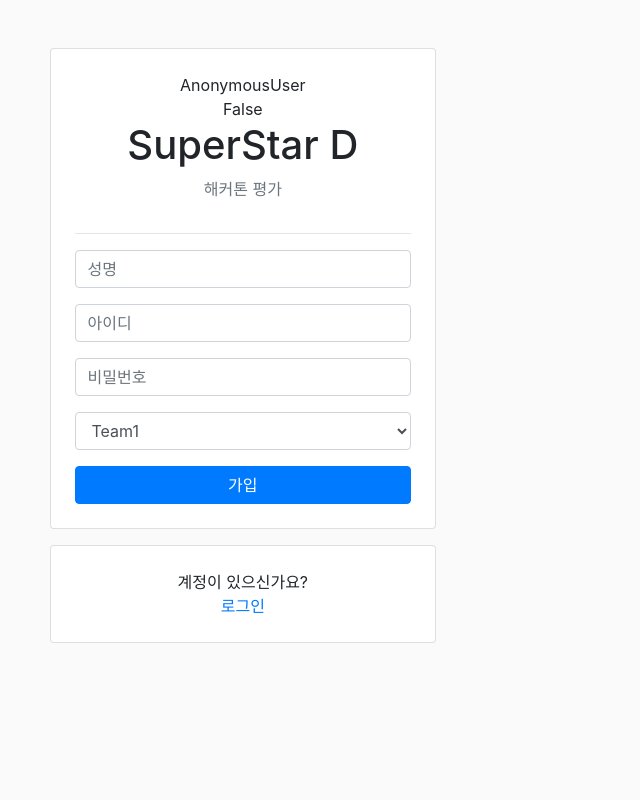
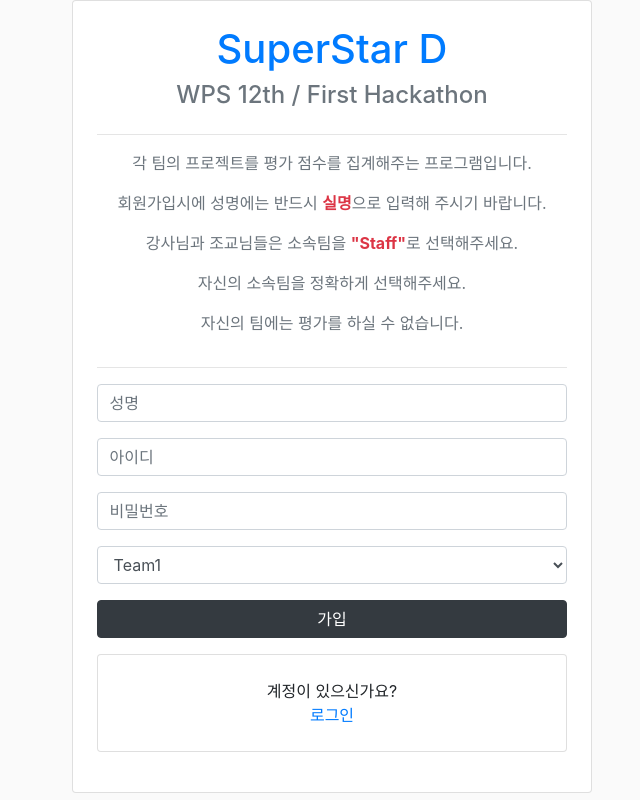
Before and after one commit to eqfwcev123/Team3_SuperStar_D, a Django app: page / in a window 1280 px wide. Shown: the whole page, without its empty margins (293-933 px from the left). Run offline with Django 3.2, Linux system fonts and the light colour scheme; some libraries are stand-ins or nearby versions.

Commit message:
회원가입, 로그인, 리스트 탬플릿 구현

```diff
--- a/app/templates/member/index.html
+++ b/app/templates/member/index.html
@@ -6,13 +6,16 @@
 {% endblock %}
 
 {% block content %}
-<div class="container-fluid">
-    <div class="col-6 offset-3 mt-5 col-lg-4 col-md-6 col-sm-8 col-10">
-        <div class="card text-center p-4">
-            <div>{{ request.user }}</div>
-            <div>{{ request.user.is_authenticated }}</div>
-            <h1>SuperStar D</h1>
-            <p class="text-secondary">해커톤 평가</p>
+    <div class="container-fluid row justify-content-md-center">
+        <div class="card text-center p-4 col-5">
+            <h1 class="text-primary">SuperStar D</h1>
+            <h4 class="text-secondary">WPS 12th / First Hackathon</h4>
+            <hr>
+            <p class="text-muted">각 팀의 프로젝트를 평가 점수를 집계해주는 프로그램입니다.</p>
+            <p class="text-muted">회원가입시에 성명에는 반드시 <strong class="text-danger">실명</strong>으로 입력해 주시기 바랍니다.</p>
+            <p class="text-muted">강사님과 조교님들은 소속팀을 <strong class="text-danger">"Staff"</strong>로 선택해주세요.</p>
+            <p class="text-muted">자신의 소속팀을 정확하게 선택해주세요.</p>
+            <p class="text-muted">자신의 팀에는 평가를 하실 수 없습니다.</p>
             <hr>
             <form autocomplete="off" action="{% url 'signup' %}" method="POST">
                 {% csrf_token %}
@@ -37,13 +40,12 @@
                     </ul>
                 {% endif %}
 
-                <button type="submit" class="btn btn-primary btn-block">가입</button>
+                <button type="submit" class="btn btn-dark btn-block">가입</button>
             </form>
-        </div>
-        <div class="card text-center p-4 mt-3 mb-3">
-            <span>계정이 있으신가요?</span>
-            <a href="{% url 'member:login' %}">로그인</a>
+            <div class="card text-center p-4 mt-3 mb-3">
+                <span>계정이 있으신가요?</span>
+                <a href="{% url 'member:login' %}">로그인</a>
+            </div>
         </div>
     </div>
-</div>
 {% endblock %}
```
Also changed, not shown: app/templates/member/login.html (+5 -4 lines), app/templates/vote/vote_list.html (+23 -7 lines), app/vote/views.py (+7 -2 lines), app/member/migrations/0001_initial.py, app/member/migrations/0002_auto_20200117_1221.py (deleted), app/vote/migrations/0001_initial.py.
